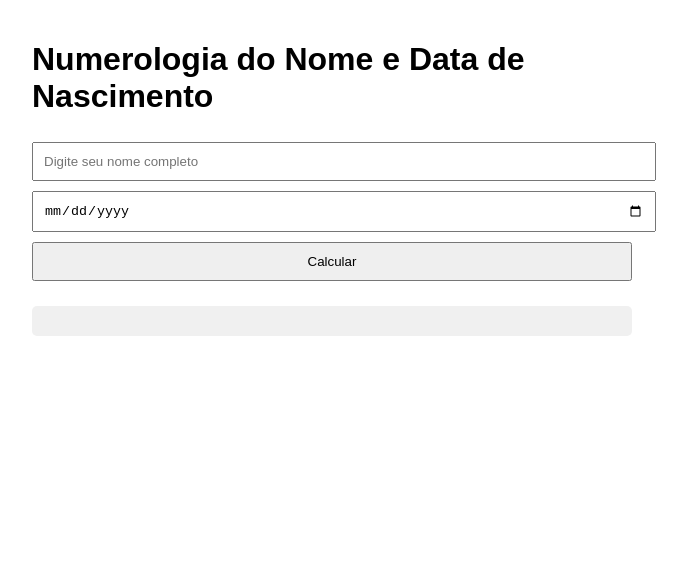
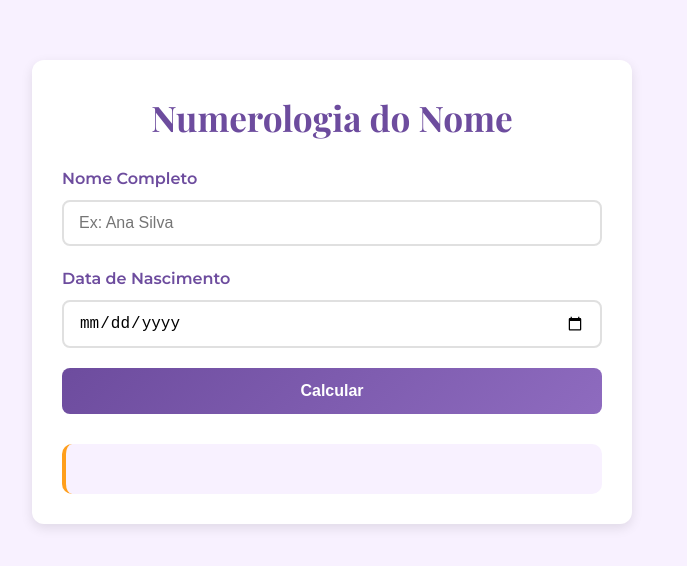
Before and after one commit to Mancoliver/numerologia, a plain HTML site: page index.html in a window 1280 px wide. Shown: the whole page, without its empty margins (308-995 px from the left). Drawn offline with nearby package versions, Linux system fonts and the light colour scheme.

Commit message:
Update index.html

```diff
--- a/index.html
+++ b/index.html
@@ -2,18 +2,23 @@
 <html>
 <head>
   <title>Numerologia Gratuita</title>
-  <style>
-    body { font-family: Arial, sans-serif; max-width: 600px; margin: 0 auto; padding: 20px; }
-    input, button { padding: 10px; margin: 5px 0; width: 100%; }
-    #resultado { margin-top: 20px; background: #f0f0f0; padding: 15px; border-radius: 5px; }
-  </style>
+  <link href="https://fonts.googleapis.com/css2?family=Montserrat:wght@400;600&family=Playfair+Display:wght@700&display=swap" rel="stylesheet">
+  <link rel="stylesheet" href="style.css">
 </head>
 <body>
-  <h1>Numerologia do Nome e Data de Nascimento</h1>
-  <input type="text" id="nome" placeholder="Digite seu nome completo">
-  <input type="date" id="data">
-  <button onclick="calcularNumerologia()">Calcular</button>
-  <div id="resultado"></div>
+  <div class="container">
+    <h1>Numerologia do Nome</h1>
+    <div class="input-group">
+      <label for="nome">Nome Completo</label>
+      <input type="text" id="nome" placeholder="Ex: Ana Silva">
+    </div>
+    <div class="input-group">
+      <label for="data">Data de Nascimento</label>
+      <input type="date" id="data">
+    </div>
+    <button onclick="calcularNumerologia()">Calcular</button>
+    <div id="resultado"></div>
+  </div>
   <script src="script.js"></script>
 </body>
 </html>
```
